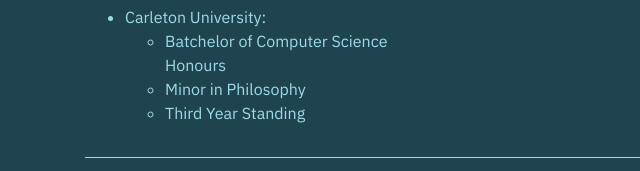
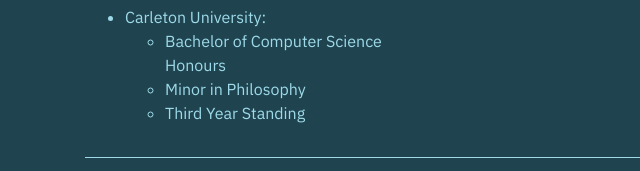
Before and after one commit to HaydenJWM/Personal-Site, a plain HTML site: page index.html in a window 1280 px wide. Shown: the part 257-428 px from the top of the page, 0-640 px from the left. Drawn offline with nearby package versions, Linux system fonts and the light colour scheme.

Commit message:
Fixed typo.

```diff
--- a/index.html
+++ b/index.html
@@ -19,7 +19,7 @@
                     <ul>
                         <li>Carleton University:</li>
                         <ul>
-                            <li>Batchelor of Computer Science Honours</li>
+                            <li>Bachelor of Computer Science Honours</li>
                             <li>Minor in Philosophy</li>
                             <li>Third Year Standing</li>
                         </ul>
```
